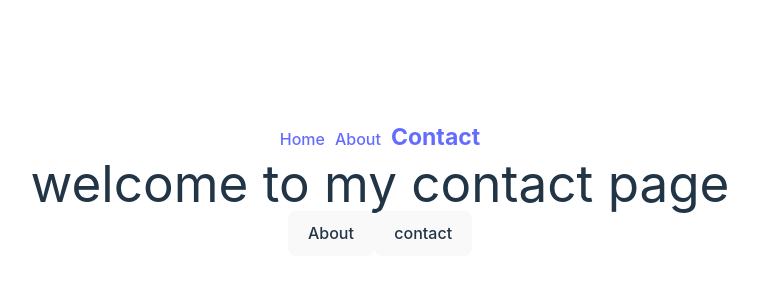
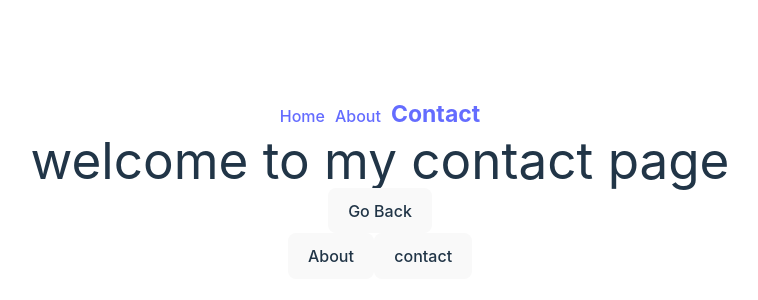
Before and after one commit to desgurpreet/React, a React (Vite) app in the folder reactRouter/: page /contact in a window 1280 px wide. Shown: the part 212-512 px from the top of the page, without its empty margins (260-1018 px from the left). Built offline with nearby package versions, Linux system fonts and the light colour scheme.

Commit message:
go back button navigate

```diff
--- a/reactRouter/src/components/Contact.jsx
+++ b/reactRouter/src/components/Contact.jsx
@@ -1,9 +1,12 @@
 import React from "react";
+import { useNavigate } from "react-router-dom";
 
 const Contact = () => {
+  const navigate = useNavigate();
   return (
     <div>
       <h1>welcome to my contact page</h1>
+      <button onClick={() => navigate(-1)}>Go Back</button>
     </div>
   );
 };
```
